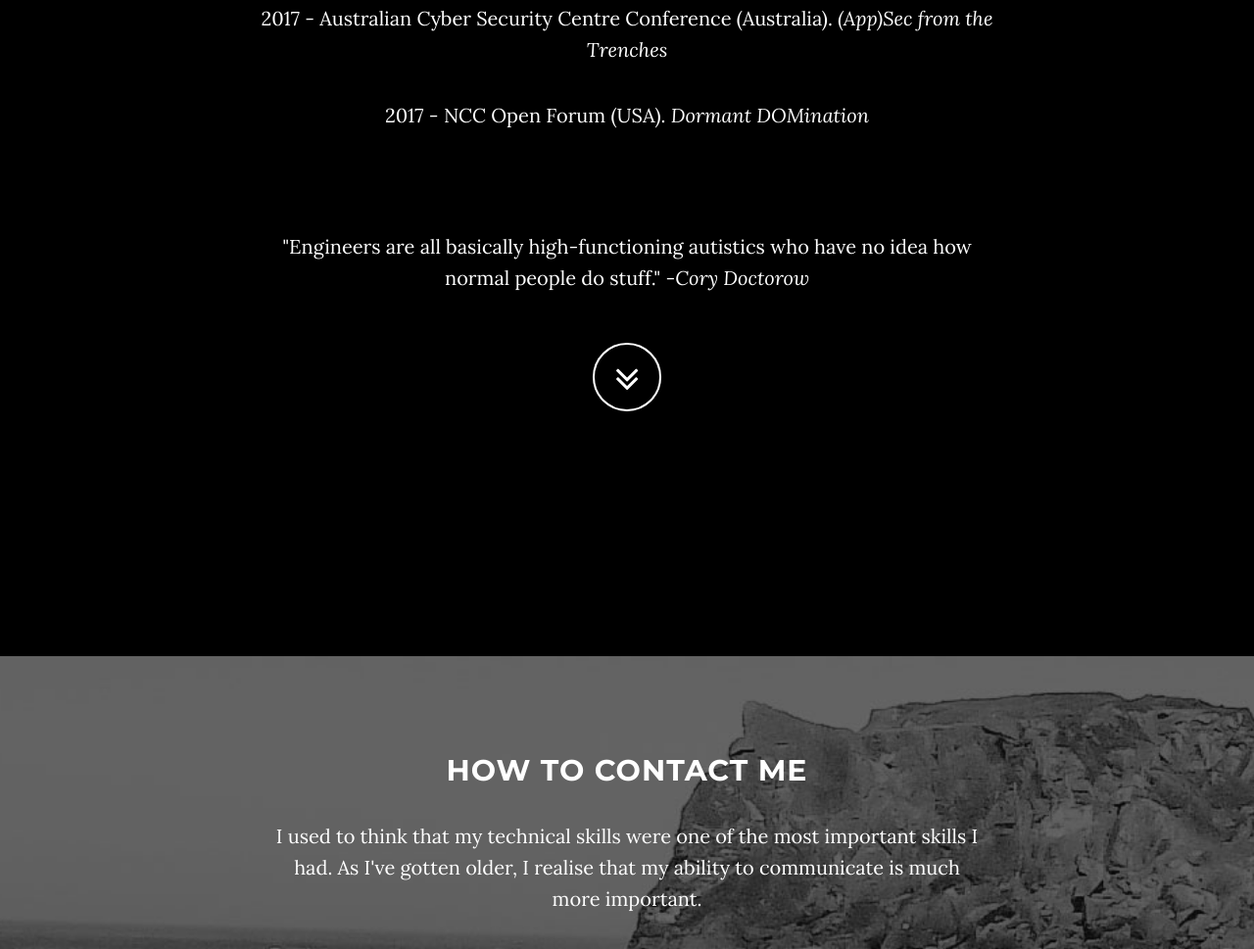
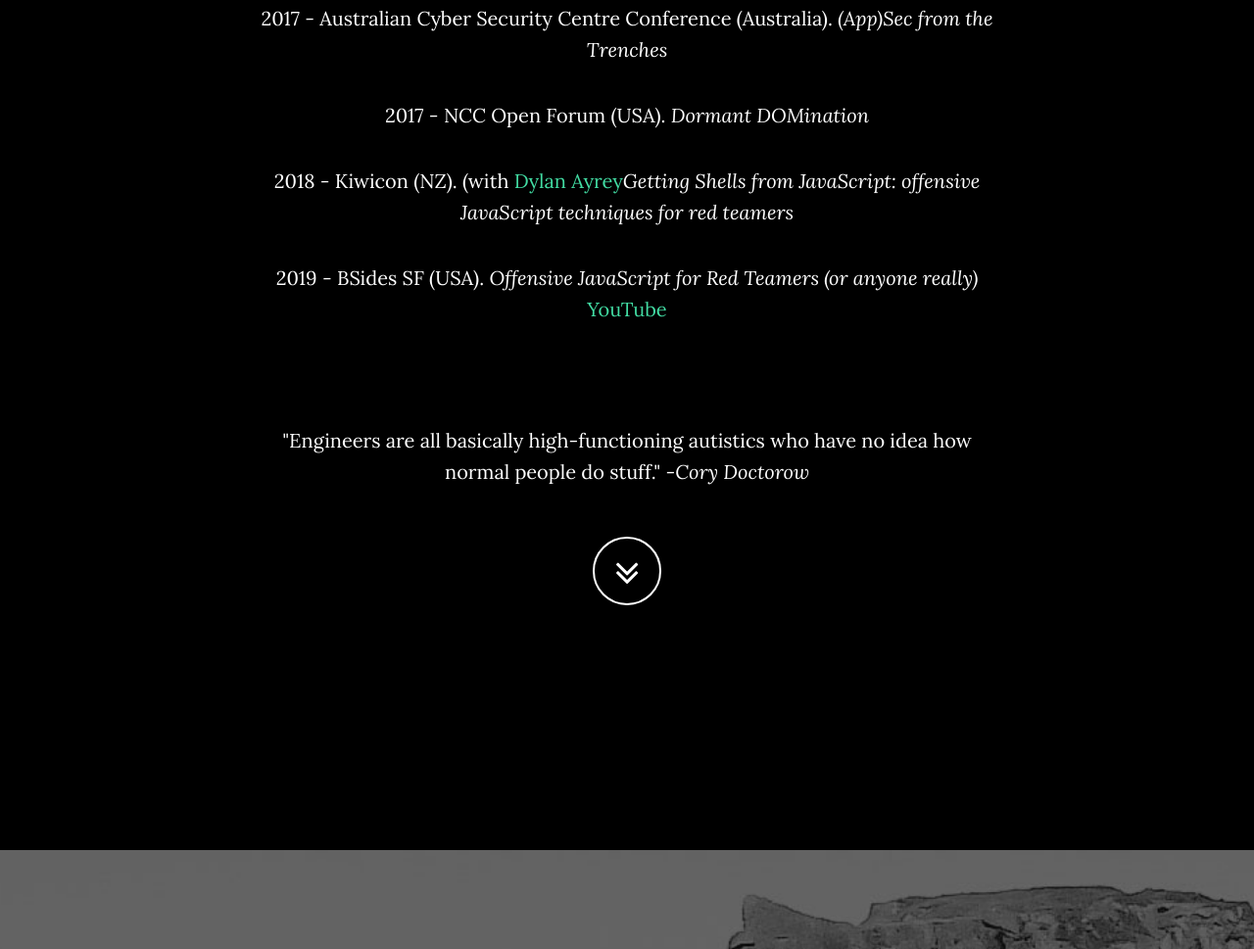
Before and after one commit to xntrik/xntrikwtf, a plain HTML site: page index.html in a window 1280 px wide. Shown: the part 4167-5136 px from the top of the page at 98% size. Drawn offline with nearby package versions, Linux system fonts and the light colour scheme; a script that the page names is missing.

Commit message:
Added Kiwicon 2018 and BSides SF 2019 material

```diff
--- a/index.html
+++ b/index.html
@@ -125,6 +125,8 @@
                 <p>2017 - BSides SF (USA). <em>Dormant DOMination</em> <a href="https://www.youtube.com/watch?v=5a3DvvbVPGY">YouTube</a></p>
                 <p>2017 - Australian Cyber Security Centre Conference (Australia). <em>(App)Sec from the Trenches</em></p>
                 <p>2017 - NCC Open Forum (USA). <em>Dormant DOMination</em></p>
+                <p>2018 - Kiwicon (NZ). (with <a href="https://security.love/">Dylan Ayrey</a><em>Getting Shells from JavaScript: offensive JavaScript techniques for red teamers</em></p>
+                <p>2019 - BSides SF (USA). <em>Offensive JavaScript for Red Teamers (or anyone really)</em> <a href="https://www.youtube.com/watch?v=HfpnloZM61I">YouTube</a></p>
                 <p>&nbsp;</p>
                 <p>"Engineers are all basically high-functioning autistics who have no idea how normal people do stuff." -<em>Cory Doctorow</em></p>
                 <a href="#contact" class="btn btn-circle page-scroll">
```
